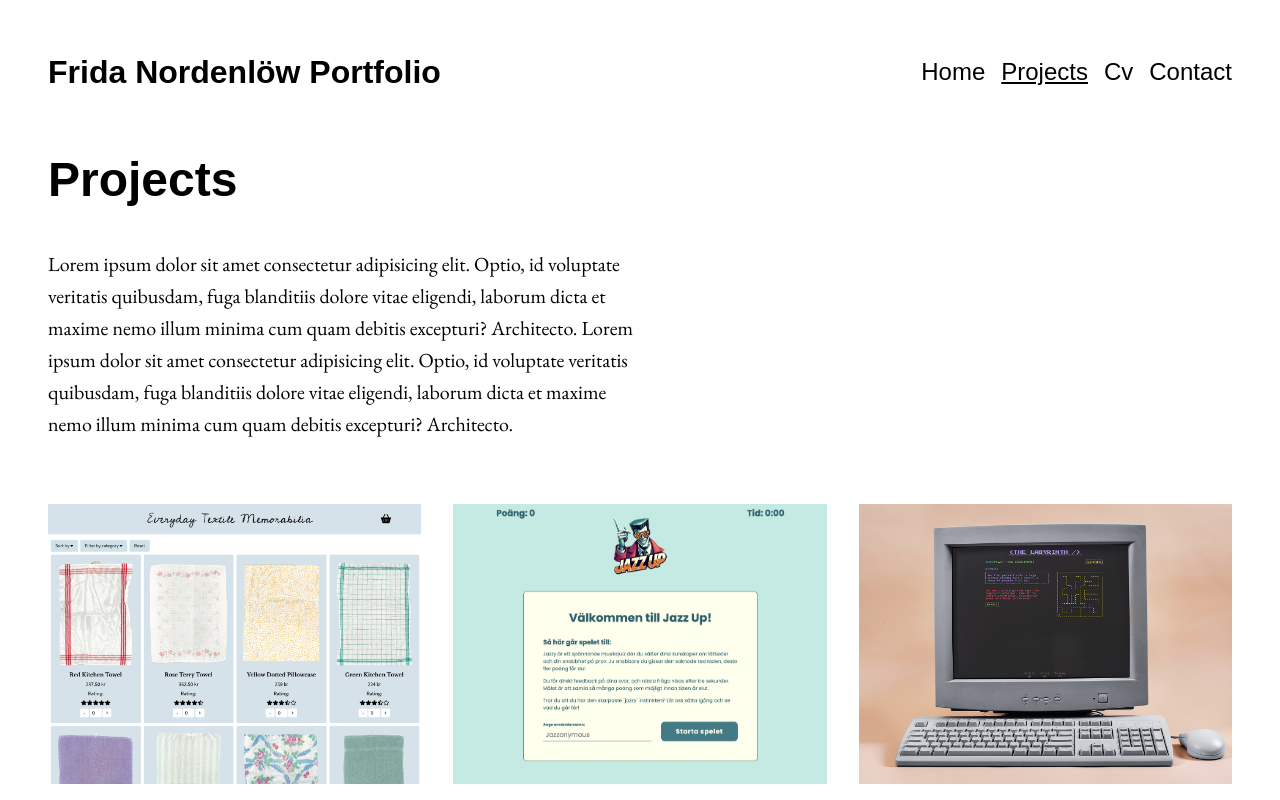
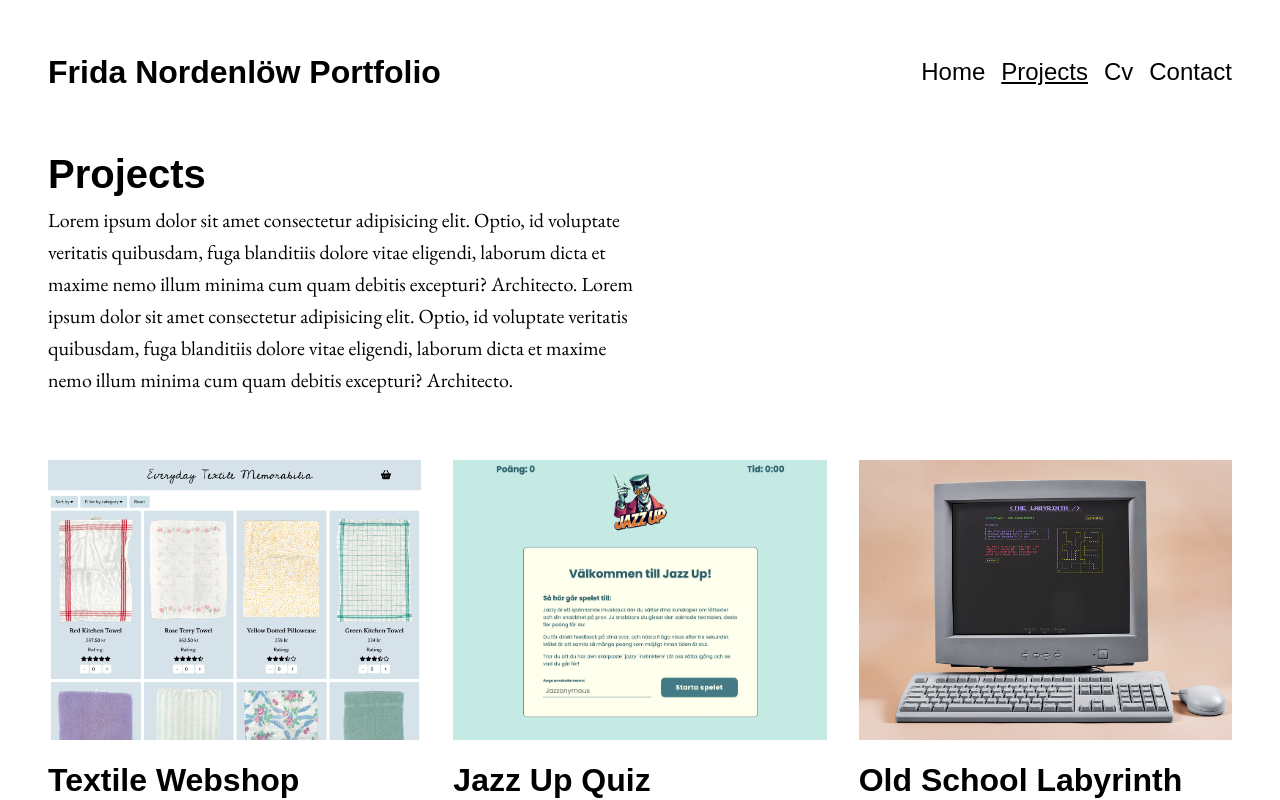
Before and after one commit to fridanordenlow/angular-portfolio, an Angular app: page /projects in a window 1280 px wide. Shown: the top 800 px of the page. Built offline with nearby package versions, Linux system fonts and the light colour scheme; a web font is replaced by a local one.

Commit message:
update font size

```diff
--- a/src/app/shared/page-header/page-header.component.scss
+++ b/src/app/shared/page-header/page-header.component.scss
@@ -2,11 +2,11 @@
 
 h2 {
   color: black;
-  font-size: $font-size-heading-sm;
+  font-size: $font-size-heading-md;
   font-weight: $fw-black;
 
-  @media (min-width: 667px) {
-    font-size: $font-size-heading-lg;
-    margin-bottom: $space-lg;
-  }
+  // @media (min-width: 667px) {
+  //   font-size: $font-size-heading-lg;
+  //   margin-bottom: $space-lg;
+  // }
 }
```
